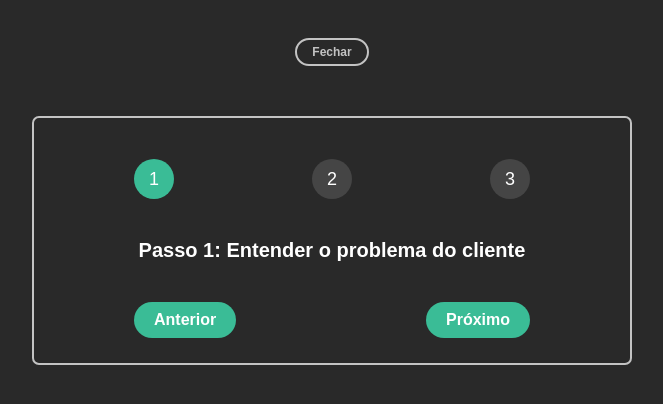
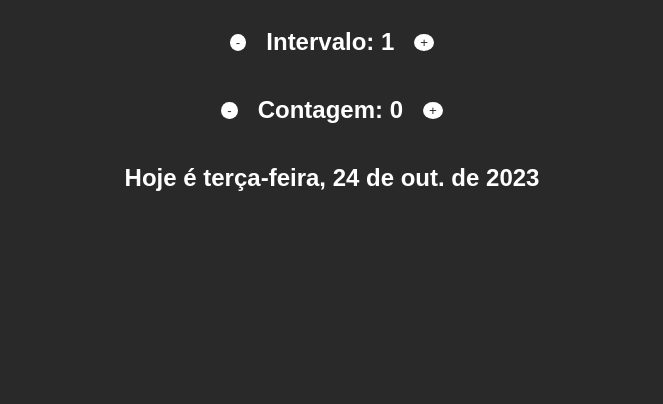
Before and after one commit to joaogabriel-fn/resolucao-desafios-react, a React (Vite) app: page / in a window 1280 px wide. Shown: the top 404 px of the page, without its empty margins (308-971 px from the left). Built offline with nearby package versions, Linux system fonts and the light colour scheme.

Commit message:
✅ Bateria 03 - Exercício 02

```diff
--- a/src/app.jsx
+++ b/src/app.jsx
@@ -1,75 +1,51 @@
 import { useState } from 'react';
 
-const steps = [
-  {
-    id: crypto.randomUUID(),
-    description: 'Entender o problema do cliente',
-  },
-  {
-    id: crypto.randomUUID(),
-    description: 'Desenvolver a solução do problema',
-  },
-  {
-    id: crypto.randomUUID(),
-    description:
-      'Repetir até o cliente ficar feliz e encher seu 🍑 de dinheiro',
-  },
-];
+const DateMsg = ({ count }) => {
+  const date = new Date();
+  const formattedDate = new Intl.DateTimeFormat('pt-br', {
+    weekday: 'long',
+    month: 'short',
+    year: 'numeric',
+    day: '2-digit',
+  }).format(date.setDate(date.getDate() + count));
+  const singularPlural = count === 1 || count === -1 ? 'dia' : 'dias';
 
-const Toggle = ({ shouldBeOpen, onClickToggle }) => (
-  <div className="container-toggle">
-    <button onClick={onClickToggle} className="toggle">
-      <span>{shouldBeOpen ? 'Fechar' : 'Abrir'}</span>
-    </button>
-  </div>
-);
-
-const Steps = ({ shouldBeOpen, step, onClickPrevious, onClickNext }) =>
-  shouldBeOpen && (
-    <div className="steps">
-      <ul className="numbers">
-        {steps.map((item, i) => (
-          <li key={item.id} className={i + 1 === step ? 'active' : ''}>
-            {i + 1}
-          </li>
-        ))}
-      </ul>
-
-      <p className="message">
-        Passo {step}: {steps[step - 1].description}
-      </p>
-
-      <div className="buttons">
-        <button onClick={onClickPrevious}>
-          <span>Anterior</span>
-        </button>
-        <button onClick={onClickNext}>
-          <span>Próximo</span>
-        </button>
-      </div>
-    </div>
+  return (
+    <h2>
+      {count > 0
+        ? `${count} ${singularPlural} à partir de hoje será ${formattedDate}`
+        : count < 0
+        ? `${Math.abs(count)} ${singularPlural} atrás era ${formattedDate}}`
+        : `Hoje é ${formattedDate}`}
+    </h2>
   );
+};
 
 const App = () => {
-  const [shouldBeOpen, setShouldBeOpen] = useState(true);
   const [step, setStep] = useState(1);
+  const [count, setCount] = useState(0);
 
-  const handleClickToggle = () => setShouldBeOpen((s) => !s);
-  const handleClickPrevious = () => setStep((s) => (s - 1 === 0 ? s : s - 1));
-  const handleClickNext = () =>
-    setStep((s) => (s === steps.length ? s : s + 1));
+  const decrementStep = () => setStep((s) => (s === 1 ? s : s - 1));
+  const decrementCount = () => setCount((c) => c - step);
+  const incrementStep = () => setStep((s) => s + 1);
+  const incrementCount = () => setCount((c) => c + step);
 
   return (
-    <>
-      <Toggle shouldBeOpen={shouldBeOpen} onClickToggle={handleClickToggle} />
+    <div className="container">
+      <div className="count">
+        <button onClick={decrementStep}>-</button>
+        <h2>Intervalo: {step}</h2>
+        <button onClick={incrementStep}>+</button>
+      </div>
 
-      <Steps
-        shouldBeOpen={shouldBeOpen}
-        step={step}
-        onClickNext={handleClickNext}
-        onClickPrevious={handleClickPrevious}
-      />
-    </>
+      <div className="count">
+        <button onClick={decrementCount}>-</button>
+        <h2>Contagem: {count}</h2>
+        <button onClick={incrementCount}>+</button>
+      </div>
+
+      <DateMsg count={count} />
+    </div>
   );
 };
 
--- a/src/index.css
+++ b/src/index.css
@@ -1,99 +1,30 @@
-* {
-  box-sizing: border-box;
-}
-
 body {
   font-family: sans-serif;
   color: white;
   background-color: #292929;
 }
 
-.steps {
-  width: 600px;
-  background-color: #292929;
-  border-radius: 7px;
-  padding: 25px 100px;
-  margin: 50px auto;
-  border: 2px solid #c3c3c3;
+.container {
+  text-align: center;
 }
 
-.numbers {
+.count {
   display: flex;
-  justify-content: space-between;
-  padding: 0;
-}
-
-.numbers > li {
-  height: 40px;
-  aspect-ratio: 1;
-  background-color: #454545;
-  border-radius: 50%;
-  display: flex;
-  align-items: center;
   justify-content: center;
-  font-size: 18px;
-}
-
-.numbers .active {
-  background-color: #3abc96;
-  color: #fff;
-}
-
-.message {
-  text-align: center;
-  font-size: 20px;
-  margin: 40px 0;
-  font-weight: bold;
-  display: flex;
-  flex-direction: column;
   align-items: center;
 }
 
-.buttons {
-  display: flex;
-  justify-content: space-between;
+button {
+  color: #292929;
+  background-color: white;
+  border-radius: 50%;
+  border: 0;
 }
 
-.buttons button {
-  border: none;
+button:hover {
   cursor: pointer;
-  padding: 10px 20px;
-  border-radius: 100px;
-  font-size: 14px;
-  font-weight: bold;
-  display: flex;
-  align-items: center;
-  gap: 10px;
-  color: white;
-  background-color: #3abc96;
 }
 
-.buttons button span {
-  font-size: 16px;
-  line-height: 1;
+h2 {
+  margin: 20px;
 }
-
-h3 {
-  margin: 0;
-  text-transform: uppercase;
-}
-
-.container-toggle {
-  display: flex;
-  justify-content: center;
-  padding-top: 30px;
-}
-
-.toggle {
-  border: 2px solid #c3c3c3;
-  background-color: #292929;
-  font-size: 12px;
-  color: #c3c3c3;
-  padding: 5px 15px;
-  border-radius: 100px;
-  font-weight: bold;
-}
-
-.toggle:hover {
-  cursor: pointer;
-}
```
